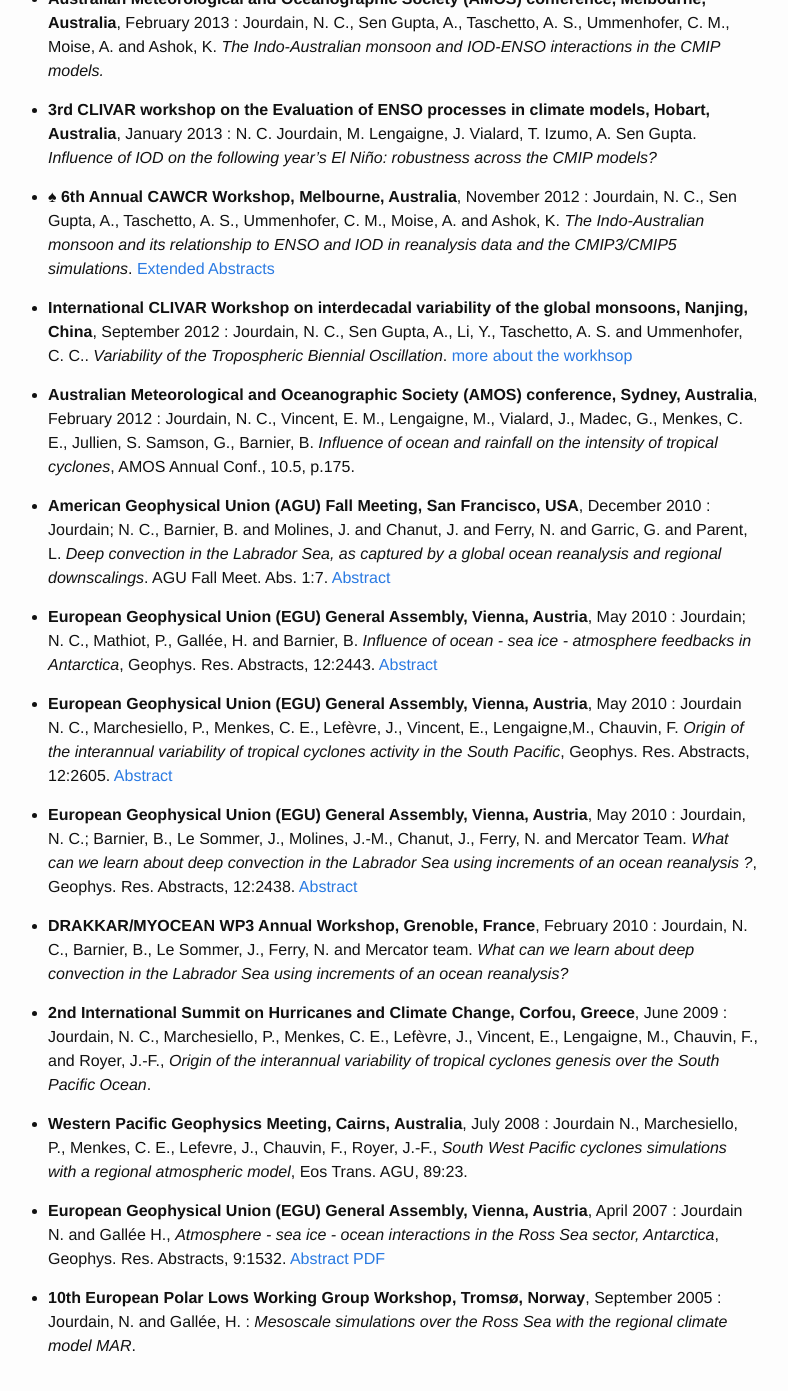
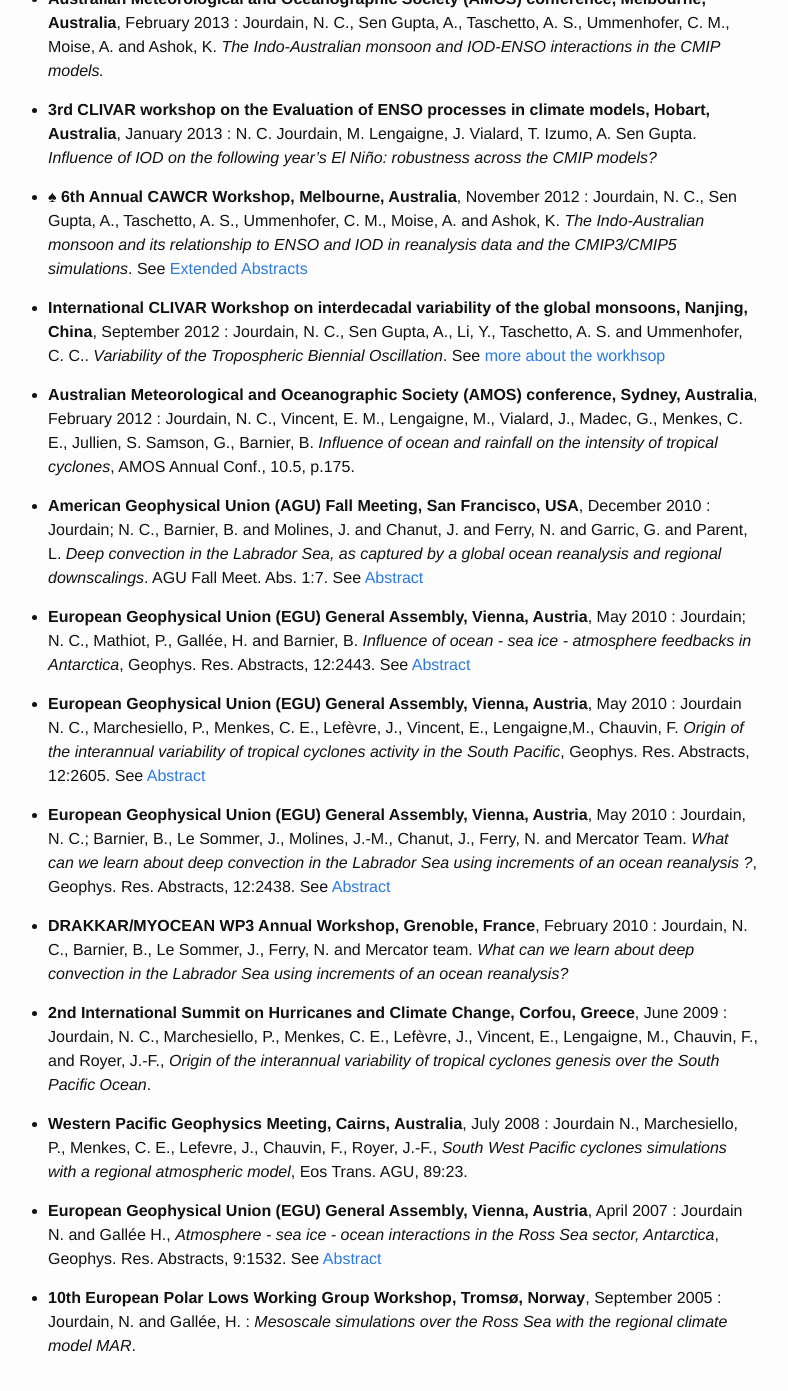
Before and after one commit to nicojourdain/nicojourdain.github.io, a Jekyll site: the page built from communications.md, in a window 1280 px wide and 1400 px high, scrolled down 1486 px. Shown: the top 1391 px of the window, without its empty margins (252-1040 px from the left). Built offline with Jekyll 4.4.1, drawn with Linux system fonts in a browser that asks for light colours; some of the changed text lies outside the part shown.

Commit message:
add communications

```diff
--- a/communications.md
+++ b/communications.md
@@ -12,19 +12,19 @@
 
 * **Forum for Research into Ice Shelf Processess (FRISP) workshop, Kristineberg, Sweden**, October 2106 : Jourdain, N. C., Mathiot, P., Merino, N., Durand, G., Le Sommer, J., Dutrieux, P. and Madec, G. *Ocean circulation and sea-ice thinning induced by melting ice shelves in the Amundsen Sea.*
 
-* **International Glaciological Society (IGS) Symposium, La Jolla, USA**, July 2016 : Jourdain, N. C.,  Mathiot, P., Vlug, A., Le Sommer, J., Durand, G., Merino, N., Spence, P. *On the processes affecting melt rates underneath the Amundsen Sea ice shelves*. [Proceedings](https://www.igsoc.org/symposia/2016/lajolla/proceedings/proceedings.html)
+* **International Glaciological Society (IGS) Symposium, La Jolla, USA**, July 2016 : Jourdain, N. C.,  Mathiot, P., Vlug, A., Le Sommer, J., Durand, G., Merino, N., Spence, P. *On the processes affecting melt rates underneath the Amundsen Sea ice shelves*. See [Proceedings](https://www.igsoc.org/symposia/2016/lajolla/proceedings/proceedings.html)
 
 * &#9824; **Journées scientifiques du CNFRA, Lyon, France**, May 2016 : Jourdain, N. C.,  Mathiot, P., Vlug, A., Le Sommer, J., Durand, G., Merino, N., Spence, P. *Modélisation de l'interface océan/glace*.
 
-* &#9824; **Rising coastal seas on a Warming Earth II, Abu Dhabi, United Arab Emirates**, May 2016 : Jourdain, N. C.,  Mathiot, P., Vlug, A., Le Sommer, J., Durand, G., Merino, N., Spence, P. *On the processes affecting melt rates underneath the Amundsen Sea ice shelves*. [Workshop website](http://nyuad.nyu.edu/en/news-events/abu-dhabi-events/2016/05/rising-coastal-seas-on-a-warming-earth-ii.html)
+* &#9824; **Rising coastal seas on a Warming Earth II, Abu Dhabi, United Arab Emirates**, May 2016 : Jourdain, N. C.,  Mathiot, P., Vlug, A., Le Sommer, J., Durand, G., Merino, N., Spence, P. *On the processes affecting melt rates underneath the Amundsen Sea ice shelves*. See [Workshop website](http://nyuad.nyu.edu/en/news-events/abu-dhabi-events/2016/05/rising-coastal-seas-on-a-warming-earth-ii.html)
 
-* **International Glaciological Society (IGS) Symposium, Cambridge, UK**, August 2015 : Jourdain, N. C., Mathiot, P., Durand, G., Le Sommer, J., Spence, P. *Melting West Antarctic ice-shelves: role of coastal warming versus changes in cavity geometries*. [Proceedings](https://www.igsoc.org/symposia/2015/cambridge/proceedings/proceedings.html)
+* **International Glaciological Society (IGS) Symposium, Cambridge, UK**, August 2015 : Jourdain, N. C., Mathiot, P., Durand, G., Le Sommer, J., Spence, P. *Melting West Antarctic ice-shelves: role of coastal warming versus changes in cavity geometries*. See [Proceedings](https://www.igsoc.org/symposia/2015/cambridge/proceedings/proceedings.html)
 
 * **Australian Meteorological and Oceanographic Society (AMOS) conference, Brisbane, Australia**, July 2015 : Jourdain, N. C., Mathiot, P., Durand, G., Le Sommer, J., Spence, P. *Melting West Antarctic ice-shelves: role of coastal warming versus changes in cavity geometries*.
 
-* **European Geophysical Union (EGU) General Assembly, Vienna**, Austria, April 2015 : Jourdain, N. C., Mathiot, P., Durand, G., Le Sommer, J., Spence, P. *Melting West Antarctic ice-shelves: role of coastal warming versus changes in cavity geometries*. [Abstract](http://meetingorganizer.copernicus.org/EGU2015/EGU2015-6470-1.pdf)
+* **European Geophysical Union (EGU) General Assembly, Vienna**, Austria, April 2015 : Jourdain, N. C., Mathiot, P., Durand, G., Le Sommer, J., Spence, P. *Melting West Antarctic ice-shelves: role of coastal warming versus changes in cavity geometries*. See [Abstract](http://meetingorganizer.copernicus.org/EGU2015/EGU2015-6470-1.pdf)
 
-* &#9824; **Workshop for the West Antarctic Glacier Ocean Modelling, Abu Dhabi, United Arab Emirates**, October 2014 : Jourdain, N. C., Mathiot, P., Durand, G., Le Sommer, J., Spence, P. *How to model coastal ocean warming around Antarctica?* [workshop website](http://www.climate-cryosphere.org/activities/targeted/misomip/826-2014-kick-off#faqnoanchor) [EOS paper](https://eos.org/wp-content/uploads/2015/11/15-Nov_Magazine.pdf?dd3e24)
+* &#9824; **Workshop for the West Antarctic Glacier Ocean Modelling, Abu Dhabi, United Arab Emirates**, October 2014 : Jourdain, N. C., Mathiot, P., Durand, G., Le Sommer, J., Spence, P. *How to model coastal ocean warming around Antarctica?* See [workshop website](http://www.climate-cryosphere.org/activities/targeted/misomip/826-2014-kick-off#faqnoanchor) or [EOS paper](https://eos.org/wp-content/uploads/2015/11/15-Nov_Magazine.pdf?dd3e24)
 
 * **WRF workshop, Sydney, Australia**, February 2014 : Jourdain, N. C., Sen Gupta, A., Masson, S., Li, Y. *Modelling the climate of the Maritime Continent*.
 
@@ -32,25 +32,25 @@
 
 * **Asia-Oceania Geoscience Society (AOGS) Annual Meeting, Brisbane, Australia**, June 2013 : N. C. Jourdain, M. Lengaigne, J. Vialard, T. Izumo, A. Sen Gupta. *Influence of Indian Ocean Dipole on the following year's El Niño in the CMIP models: a physical relationship?*
 
-* **European Geophysical Union (EGU) General Assembly, Vienna, Austria**, April 2013 : Jourdain, N. C., Sen Gupta, A., Taschetto, A. S., Li, Y.,  Lengaigne, M., Vialard, J., Izumo, T. *The Indo-Australian monsoon and IOD-ENSO interactions in the CMIP models*. [Abstract](http://meetingorganizer.copernicus.org/EGU2013/EGU2013-7139.pdf)
+* **European Geophysical Union (EGU) General Assembly, Vienna, Austria**, April 2013 : Jourdain, N. C., Sen Gupta, A., Taschetto, A. S., Li, Y.,  Lengaigne, M., Vialard, J., Izumo, T. *The Indo-Australian monsoon and IOD-ENSO interactions in the CMIP models*. See [Abstract](http://meetingorganizer.copernicus.org/EGU2013/EGU2013-7139.pdf)
 
 * **Australian Meteorological and Oceanographic Society (AMOS) conference, Melbourne, Australia**, February 2013 : Jourdain, N. C., Sen Gupta, A., Taschetto, A. S., Ummenhofer, C. M., Moise, A. and Ashok, K. *The Indo-Australian monsoon and IOD-ENSO interactions in the CMIP models.*
 
 * **3rd CLIVAR workshop on the Evaluation of ENSO processes in climate models, Hobart, Australia**, January 2013 : N. C. Jourdain, M. Lengaigne, J. Vialard, T. Izumo, A. Sen Gupta. *Influence of IOD on the following year’s El Niño: robustness across the CMIP models?*
 
-* &#9824; **6th Annual CAWCR Workshop, Melbourne, Australia**, November 2012 : Jourdain, N. C., Sen Gupta, A., Taschetto, A. S., Ummenhofer, C. M., Moise, A. and Ashok, K. *The Indo-Australian monsoon and its relationship to ENSO and IOD in reanalysis data and the CMIP3/CMIP5 simulations*. [Extended Abstracts](http://www.cawcr.gov.au/technical-reports/CTR_056.pdf)
+* &#9824; **6th Annual CAWCR Workshop, Melbourne, Australia**, November 2012 : Jourdain, N. C., Sen Gupta, A., Taschetto, A. S., Ummenhofer, C. M., Moise, A. and Ashok, K. *The Indo-Australian monsoon and its relationship to ENSO and IOD in reanalysis data and the CMIP3/CMIP5 simulations*. See [Extended Abstracts](http://www.cawcr.gov.au/technical-reports/CTR_056.pdf)
 
-* **International CLIVAR Workshop on interdecadal variability of the global monsoons, Nanjing, China**, September 2012 : Jourdain, N. C., Sen Gupta, A., Li, Y., Taschetto, A. S. and Ummenhofer, C. C.. *Variability of the Tropospheric Biennial Oscillation*. [more about the workhsop](http://www.clivar.org/panels-and-working-groups/aamp/event/interdecadal-variability-of-the-global-monsoons-workshop)
+* **International CLIVAR Workshop on interdecadal variability of the global monsoons, Nanjing, China**, September 2012 : Jourdain, N. C., Sen Gupta, A., Li, Y., Taschetto, A. S. and Ummenhofer, C. C.. *Variability of the Tropospheric Biennial Oscillation*. See [more about the workhsop](http://www.clivar.org/panels-and-working-groups/aamp/event/interdecadal-variability-of-the-global-monsoons-workshop)
 
 * **Australian Meteorological and Oceanographic Society (AMOS) conference, Sydney, Australia**, February 2012 : Jourdain, N. C., Vincent, E. M., Lengaigne, M., Vialard, J., Madec, G., Menkes, C. E., Jullien, S. Samson, G., Barnier, B. *Influence of ocean and rainfall on the intensity of tropical cyclones*, AMOS Annual Conf., 10.5, p.175.
 
-* **American Geophysical Union (AGU) Fall Meeting, San Francisco, USA**, December 2010 : Jourdain; N. C., Barnier, B. and Molines, J. and Chanut, J. and Ferry, N. and Garric, G. and Parent, L. *Deep convection in the Labrador Sea, as captured by a global ocean reanalysis and regional downscalings*. AGU Fall Meet. Abs. 1:7. [Abstract](http://adsabs.harvard.edu/abs/2010AGUFMOS54B..07J)
+* **American Geophysical Union (AGU) Fall Meeting, San Francisco, USA**, December 2010 : Jourdain; N. C., Barnier, B. and Molines, J. and Chanut, J. and Ferry, N. and Garric, G. and Parent, L. *Deep convection in the Labrador Sea, as captured by a global ocean reanalysis and regional downscalings*. AGU Fall Meet. Abs. 1:7. See [Abstract](http://adsabs.harvard.edu/abs/2010AGUFMOS54B..07J)
 
-* **European Geophysical Union (EGU) General Assembly, Vienna, Austria**, May 2010 : Jourdain; N. C., Mathiot, P., Gallée, H. and Barnier, B. *Influence of ocean - sea ice - atmosphere feedbacks in Antarctica*, Geophys. Res. Abstracts, 12:2443. [Abstract](http://meetingorganizer.copernicus.org/EGU2010/EGU2010-2443.pdf)
+* **European Geophysical Union (EGU) General Assembly, Vienna, Austria**, May 2010 : Jourdain; N. C., Mathiot, P., Gallée, H. and Barnier, B. *Influence of ocean - sea ice - atmosphere feedbacks in Antarctica*, Geophys. Res. Abstracts, 12:2443. See [Abstract](http://meetingorganizer.copernicus.org/EGU2010/EGU2010-2443.pdf)
 
-* **European Geophysical Union (EGU) General Assembly, Vienna, Austria**, May 2010 : Jourdain N. C., Marchesiello, P., Menkes, C. E., Lefèvre, J., Vincent, E., Lengaigne,M., Chauvin, F. *Origin of the interannual variability of tropical cyclones activity in the South Pacific*, Geophys. Res. Abstracts, 12:2605. [Abstract](http://meetingorganizer.copernicus.org/EGU2010/EGU2010-2605.pdf)
+* **European Geophysical Union (EGU) General Assembly, Vienna, Austria**, May 2010 : Jourdain N. C., Marchesiello, P., Menkes, C. E., Lefèvre, J., Vincent, E., Lengaigne,M., Chauvin, F. *Origin of the interannual variability of tropical cyclones activity in the South Pacific*, Geophys. Res. Abstracts, 12:2605. See [Abstract](http://meetingorganizer.copernicus.org/EGU2010/EGU2010-2605.pdf)
 
-* **European Geophysical Union (EGU) General Assembly, Vienna, Austria**, May 2010 : Jourdain, N. C.; Barnier, B., Le Sommer, J., Molines, J.-M., Chanut, J., Ferry, N. and Mercator Team. *What can we learn about deep convection in the Labrador Sea using increments of an ocean reanalysis ?*, Geophys. Res. Abstracts, 12:2438. [Abstract](http://meetingorganizer.copernicus.org/EGU2010/EGU2010-2438.pdf)
+* **European Geophysical Union (EGU) General Assembly, Vienna, Austria**, May 2010 : Jourdain, N. C.; Barnier, B., Le Sommer, J., Molines, J.-M., Chanut, J., Ferry, N. and Mercator Team. *What can we learn about deep convection in the Labrador Sea using increments of an ocean reanalysis ?*, Geophys. Res. Abstracts, 12:2438. See [Abstract](http://meetingorganizer.copernicus.org/EGU2010/EGU2010-2438.pdf)
 
 * **DRAKKAR/MYOCEAN WP3 Annual Workshop, Grenoble, France**, February 2010 : Jourdain, N. C., Barnier, B., Le Sommer, J., Ferry, N. and Mercator team. *What can we learn about deep convection in the Labrador Sea using increments of an ocean reanalysis?*
 
@@ -58,6 +58,6 @@
 
 * **Western Pacific Geophysics Meeting, Cairns, Australia**, July 2008 : Jourdain N., Marchesiello, P., Menkes, C. E., Lefevre, J., Chauvin, F., Royer, J.-F., *South West Pacific cyclones simulations with a regional atmospheric model*, Eos Trans. AGU, 89:23.
 
-* **European Geophysical Union (EGU) General Assembly, Vienna, Austria**, April 2007 : Jourdain N. and Gallée H., *Atmosphere - sea ice - ocean interactions in the Ross Sea sector, Antarctica*, Geophys. Res. Abstracts, 9:1532. [Abstract PDF](http://www.cosis.net/abstracts/EGU2007/01532/EGU2007-J-01532.pdf)
+* **European Geophysical Union (EGU) General Assembly, Vienna, Austria**, April 2007 : Jourdain N. and Gallée H., *Atmosphere - sea ice - ocean interactions in the Ross Sea sector, Antarctica*, Geophys. Res. Abstracts, 9:1532. See [Abstract](http://www.cosis.net/abstracts/EGU2007/01532/EGU2007-J-01532.pdf)
 
 * **10th European Polar Lows Working Group Workshop, Tromsø, Norway**, September 2005 : Jourdain, N. and Gallée, H. : *Mesoscale simulations over the Ross Sea with the regional climate model MAR*.
```
